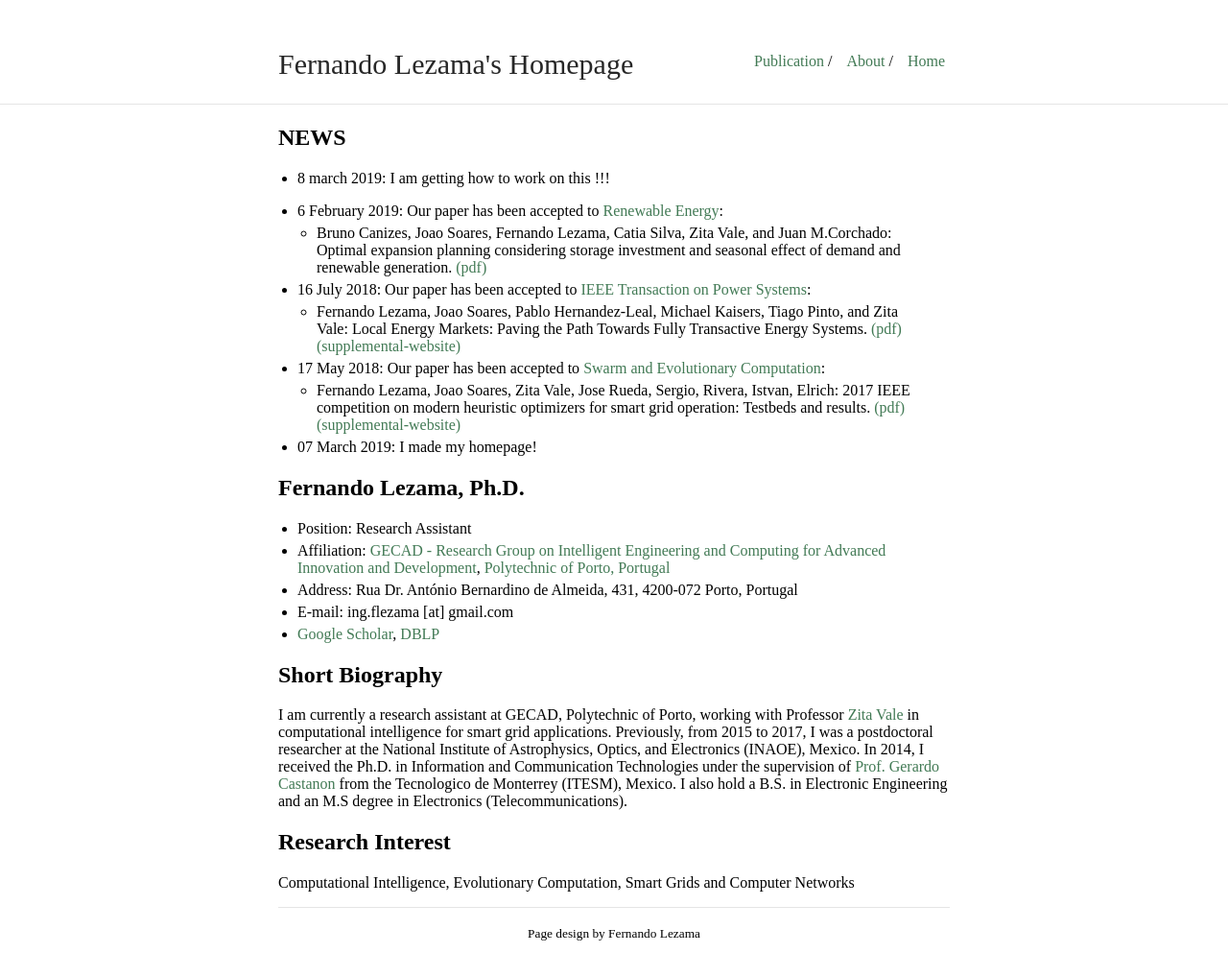
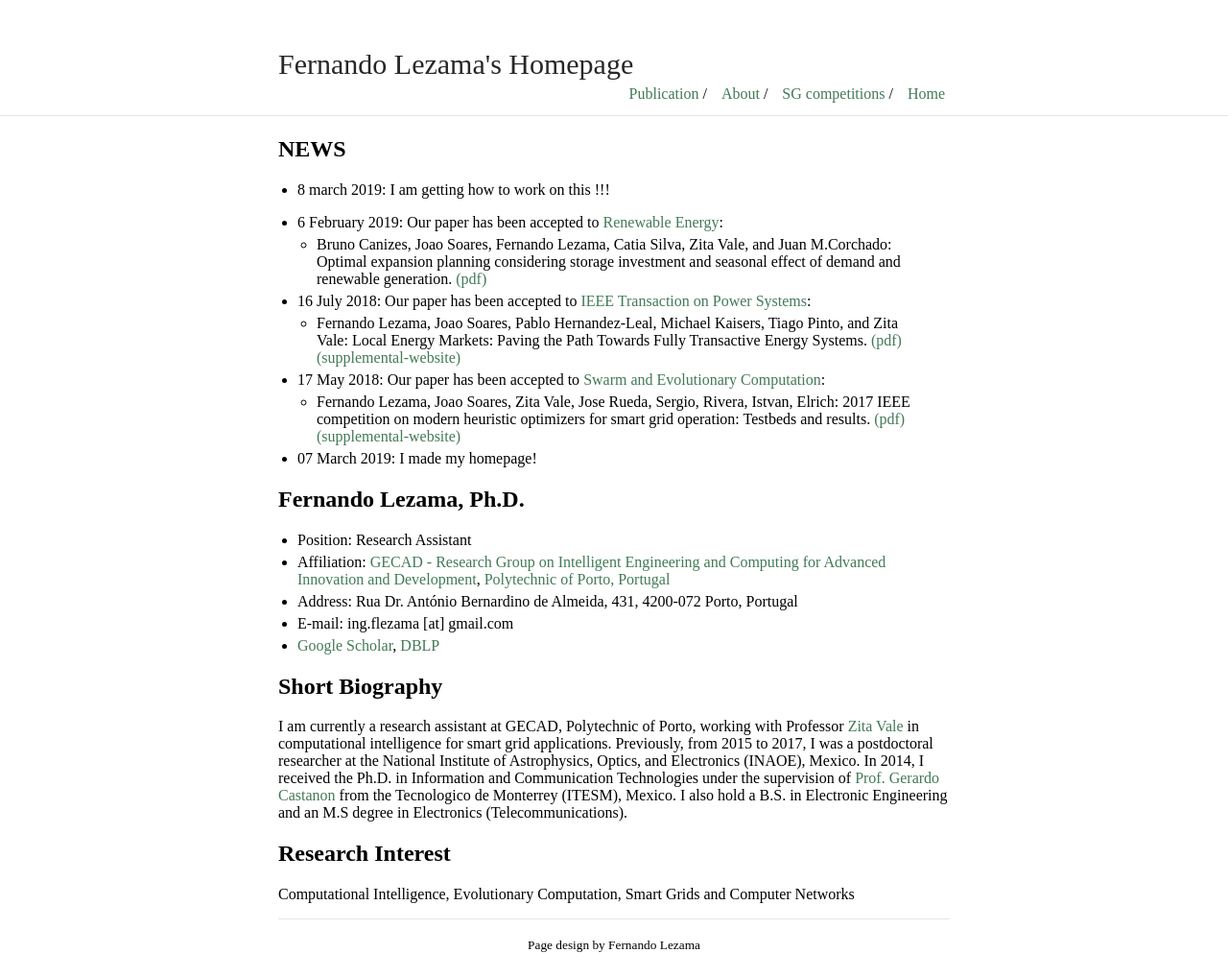
Before and after one commit to fernandolezama/fernandolezama.github.io, a Jekyll site: the page built from index.md, in a window 1280 px wide. Shown: the whole page at 96% size. Built offline with Jekyll 4.4.1, drawn with Linux system fonts in a browser that asks for light colours.

Commit message:
Update nav.yml

```diff
--- a/_data/nav.yml
+++ b/_data/nav.yml
@@ -12,5 +12,8 @@
 - name: "About"
   link: "about"
 
+- name: "SG competitions"
+  link: "sgcomp"
+
 - name: "Home"
   link: "/"
```
